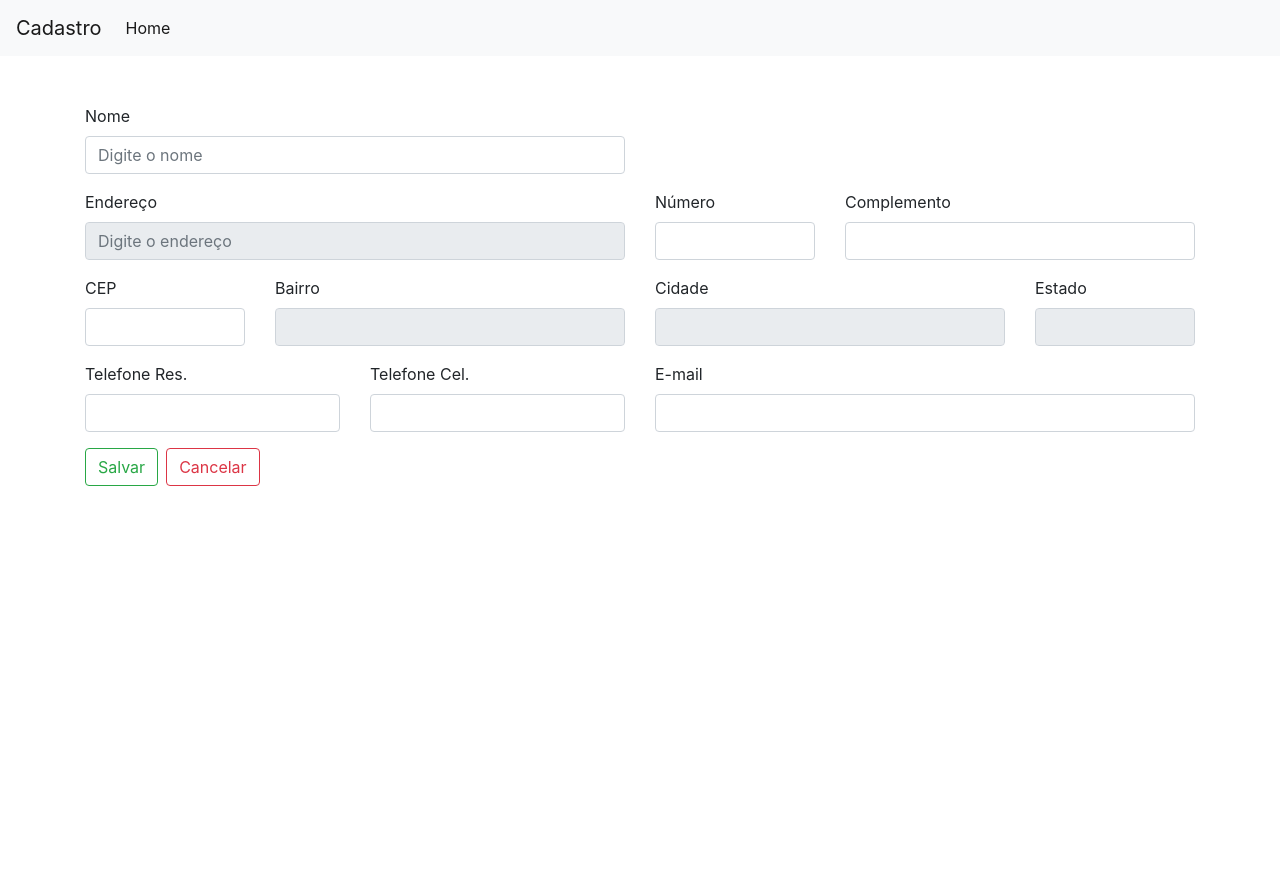
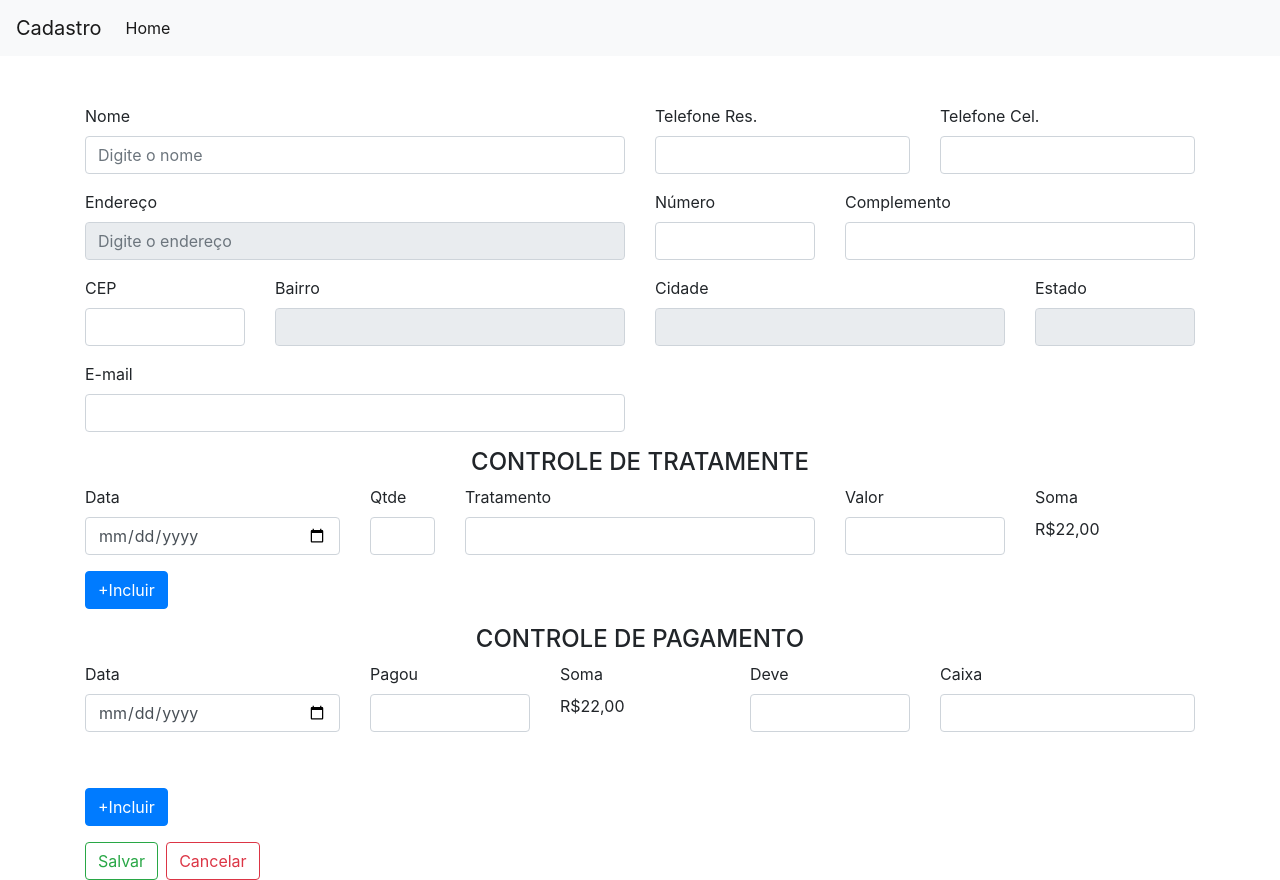
Before and after one commit to fabioleforte/cadastro, an Angular app: page /cadastro in a window 1280 px wide. Before the commit the page ends 800 px from the top, so only its background shows below. Built offline with nearby package versions, Linux system fonts and the light colour scheme; what ngx-mask would draw is missing.

Commit message:
criado controles

```diff
--- a/src/app/cadastro/cadastro.component.html
+++ b/src/app/cadastro/cadastro.component.html
@@ -9,7 +9,32 @@
           formControlName="nome"
           aria-describedby="nomeHelp"
           placeholder="Digite o nome"
-          maxLength="100"
+          maxLengtd="100"
+        />
+      </div>
+    </div>
+
+    <div class="col-md-3">
+      <div class="form-group">
+        <label for="cep">Telefone Res.</label>
+        <input
+          type="text"
+          class="form-control"
+          formControlName="telefoneRes"
+          aria-describedby="telefoneResHelp"
+          mask="(00) 0000-0000"
+        />
+      </div>
+    </div>
+    <div class="col-md-3">
+      <div class="form-group">
+        <label for="cep">Telefone Cel.</label>
+        <input
+          type="text"
+          class="form-control"
+          formControlName="telefoneCel"
+          aria-describedby="telefoneCelHelp"
+          mask="(00) 00000-0000"
         />
       </div>
     </div>
@@ -108,7 +133,7 @@
   </div>
 
   <div class="row">
-    <div class="col-md-3">
+    <!-- <div class="col-md-3">
       <div class="form-group">
         <label for="cep">Telefone Res.</label>
         <input
@@ -131,7 +156,7 @@
           mask="(00) 00000-0000"
         />
       </div>
-    </div>
+    </div> -->
     <div class="col-md-6">
       <div class="form-group">
         <label for="cep">E-mail</label>
@@ -144,6 +169,132 @@
       </div>
     </div>
   </div>
+
+  <!-- Controle de Tratamento -->
+  <div class="row">
+    <div class="col-12">
+      <h4 style="text-align: center;">CONTROLE DE TRATAMENTE</h4>
+    </div>
+    <div class="col-md-3">
+      <div class="form-group">
+        <label for="data">Data</label>
+        <input type="date" class="form-control" aria-describedby="datalHelp" />
+      </div>
+    </div>
+    <div class="col-md-1">
+      <div class="form-group">
+        <label for="data">Qtde</label>
+        <input type="text" class="form-control" aria-describedby="datalHelp" />
+      </div>
+    </div>
+    <div class="col-md-4">
+      <div class="form-group">
+        <label for="data">Tratamento</label>
+        <input type="text" class="form-control" aria-describedby="datalHelp" />
+      </div>
+    </div>
+    <div class="col-md-2">
+      <div class="form-group">
+        <label for="data">Valor</label>
+        <input type="text" class="form-control" aria-describedby="datalHelp" />
+      </div>
+    </div>
+    <div class="col-md-2">
+      <div class="form-group">
+        <label for="data">Soma</label>
+        <br />
+        <label for="">R$22,00</label>
+      </div>
+    </div>
+  </div>
+  <div class="form-group row">
+    <div class="col-md-2">
+      <button class="btn btn-primary">+Incluir</button>
+    </div>
+  </div>
+
+  <!-- Controle de Pagamento -->
+  <div class="row">
+    <div class="col-12">
+      <h4 style="text-align: center;">CONTROLE DE PAGAMENTO</h4>
+    </div>
+    <div class="col-md-3">
+      <div class="form-group">
+        <label for="data">Data</label>
+        <input type="date" class="form-control" aria-describedby="datalHelp" />
+      </div>
+    </div>
+    <div class="col-md-2">
+      <div class="form-group">
+        <label for="data">Pagou</label>
+        <input type="text" class="form-control" aria-describedby="datalHelp" />
+      </div>
+    </div>
+    <div class="col-md-2">
+      <div class="form-group">
+        <label for="data">Soma</label>
+        <br />
+        <label for="">R$22,00</label>
+      </div>
+    </div>
+    <div class="col-md-2">
+      <div class="form-group">
+        <label for="data">Deve</label>
+        <input type="text" class="form-control" aria-describedby="datalHelp" />
+      </div>
+    </div>
+    <div class="col-md-3">
+      <div class="form-group">
+        <label for="data">Caixa</label>
+        <br />
+        <input type="text" class="form-control" aria-describedby="datalHelp" />
+      </div>
+    </div>
+
+    <div class="col-md-3">
+      <div class="form-group">
+        <label for="data"></label>
+        <br />
+        <i class="fas trash-alt"></i>
+      </div>
+    </div>
+  </div>
+  <div class="form-group row">
+    <div class="col-md-2">
+      <button class="btn btn-primary">+Incluir</button>
+    </div>
+  </div>
+
+  <!-- <table class="table table-bordered">
+    <thead>
+      <tr scope="row" style="text-align: center;">
+        <th colspan="6">
+          CONTROLE DO TRATAMENTE
+        </th>
+        <th colspan="6">
+          CONTROLE DE PAGAMENTO
+        </th>
+      </tr>
+      <tr style="text-align: center;">
+        <th colspan="1">Data</th>
+        <th colspan="1">Qtde</th>
+        <th colspan="2">Tratamento</th>
+        <th colspan="1">Valor</th>
+        <th colspan="1">Soma</th>
+        <th colspan="1">Data</th>
+        <th colspan="1">Pagou</th>
+        <th colspan="1">Soma</th>
+        <th colspan="1">Deve</th>
+        <th colspan="2">Caixa</th>
+      </tr>
+    </thead>
+    <tbody>
+      <tr>
+
+      </tr>
+    </tbody>
+  </table> -->
+
   <button
     class="btn btn-outline-success mr-2"
     (click)="salvar()"
```
